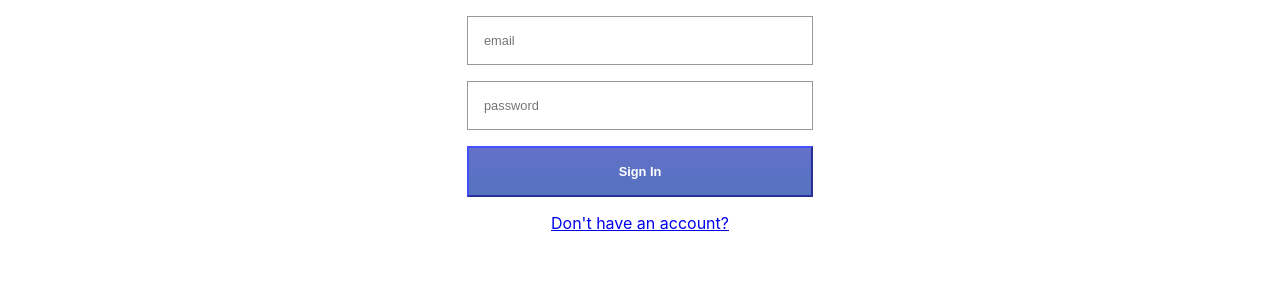
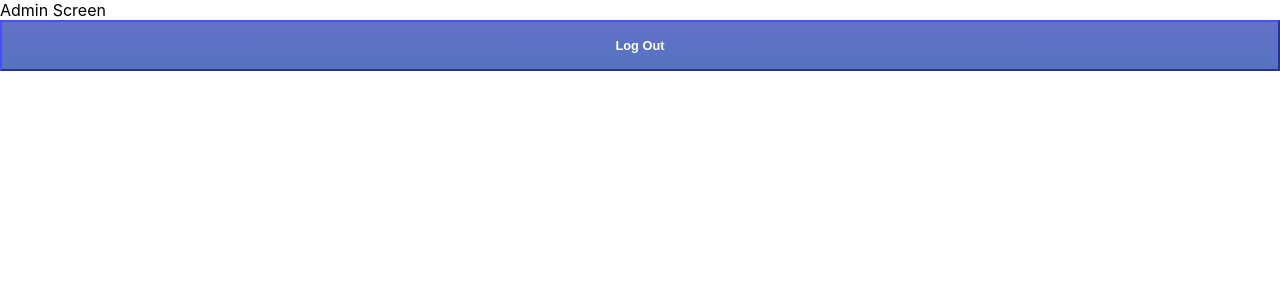
Before and after one commit to Dan-Bird/sandbox-basic-react-auth, a React (Create React App) app: page /admin in a window 1280 px wide. Before the commit this address led to /login. Shown: the top 300 px of the page. Built offline with nearby package versions, Linux system fonts and the light colour scheme; sample sign-in values are in the browser's storage.

Commit message:
Redirect back to previous location on login

```diff
--- a/package.json
+++ b/package.json
@@ -41,6 +41,7 @@
     ]
   },
   "devDependencies": {
-    "@testing-library/dom": "^7.28.1"
+    "@testing-library/dom": "^7.28.1",
+    "axios": "^0.21.0"
   }
 }
--- a/src/App.js
+++ b/src/App.js
@@ -1,3 +1,4 @@
+import { useState, useCallback } from 'react';
 import './App.css';
 import { BrowserRouter as Router, Route } from 'react-router-dom';
 import Home from './components/Home';
@@ -8,8 +9,18 @@ import Login from './components/Login';
 import SignUp from './components/SignUp';
 
 function App() {
+  const existingTokens = JSON.parse(localStorage.getItem('tokens'));
+  const [authTokens, setAuthTokens] = useState(existingTokens);
+  const setTokens = useCallback(
+    data => {
+      localStorage.setItem('tokens', JSON.stringify(data));
+      setAuthTokens(data);
+    },
+    [setAuthTokens]
+  );
+
   return (
-    <AuthContext.Provider value={false}>
+    <AuthContext.Provider value={{ authTokens, setAuthTokens: setTokens }}>
       <Router>
         <Route exact path="/" component={Home} />
         <Route path="/login" component={Login} />
--- a/src/components/Admin.js
+++ b/src/components/Admin.js
@@ -1,7 +1,20 @@
 import React from 'react';
+import { Button } from '../components/AuthForm';
+import { useAuth } from '../contexts/AuthContext';
 
 const Admin = () => {
-  return <h1>Admin Screen</h1>;
+  const { setAuthTokens } = useAuth();
+
+  function logOut() {
+    setAuthTokens();
+  }
+
+  return (
+    <div>
+      <div>Admin Screen</div>
+      <Button onClick={logOut}>Log Out</Button>
+    </div>
+  );
 };
 
 export default Admin;
--- a/src/components/Login.js
+++ b/src/components/Login.js
@@ -1,18 +1,61 @@
-import React from 'react';
-import { Link } from 'react-router-dom';
+import React, { useState, Error } from 'react';
+import { Link, Redirect } from 'react-router-dom';
+import axios from 'axios';
 import LogoImg from '../img/logo.png';
 import { Card, Logo, Form, Input, Button } from '../components/AuthForm';
+import { useAuth } from '../contexts/AuthContext';
 
-const Login = () => {
+const Login = ({ location }) => {
+  const [isLoggedIn, setIsLoggedIn] = useState(false);
+  const [isError, setIsError] = useState(false);
+  const [userName, setUserName] = useState('');
+  const [password, setPassword] = useState('');
+  const { setAuthTokens } = useAuth();
+
+  const referer = location.state.referer || '/';
+
+  const postLogin = () => {
+    axios
+      .post('https://www.someplace.com/auth/login', { userName, password })
+      .then(result => {
+        if (result.status === 200) {
+          setAuthTokens(result.data);
+          setIsLoggedIn(true);
+        } else {
+          setIsError(true);
+        }
+      })
+      .catch(e => {
+        setIsError(true);
+      });
+  };
+
+  if (isLoggedIn) {
+    return <Redirect to={referer} />;
+  }
+
   return (
     <Card>
       <Logo src={LogoImg} />
       <Form>
-        <Input type="email" placeholder="email" />
-        <Input type="password" placeholder="password" />
-        <Button>Sign In</Button>
+        <Input
+          type="username"
+          value={userName}
+          onChange={e => setUserName(e.target.value)}
+          placeholder="email"
+        />
+        <Input
+          type="password"
+          value={password}
+          onChange={e => setPassword(e.target.value)}
+          placeholder="password"
+        />
+        <Button onClick={postLogin}>Sign In</Button>
       </Form>
       <Link to="/signup">Don't have an account?</Link>
+      {isError && (
+        <Error>The username or password provided were incorrect.</Error>
+      )}
     </Card>
   );
 };
--- a/src/components/PrivateRoute.js
+++ b/src/components/PrivateRoute.js
@@ -3,13 +3,19 @@ import { Redirect, Route } from 'react-router-dom';
 import { useAuth } from '../contexts/AuthContext';
 
 const PrivateRoute = ({ component: Component, ...rest }) => {
-  const isAuthenticated = useAuth();
+  const { authTokens } = useAuth();
 
   return (
     <Route
       {...rest}
       render={props =>
-        isAuthenticated ? <Component {...props} /> : <Redirect to="/login" />
+        authTokens ? (
+          <Component {...props} />
+        ) : (
+          <Redirect
+            to={{ pathname: '/login', state: { referer: props.location } }}
+          />
+        )
       }
     />
   );
```
Also changed, not shown: 2 other files (tests, documents, lock files or other folders).
